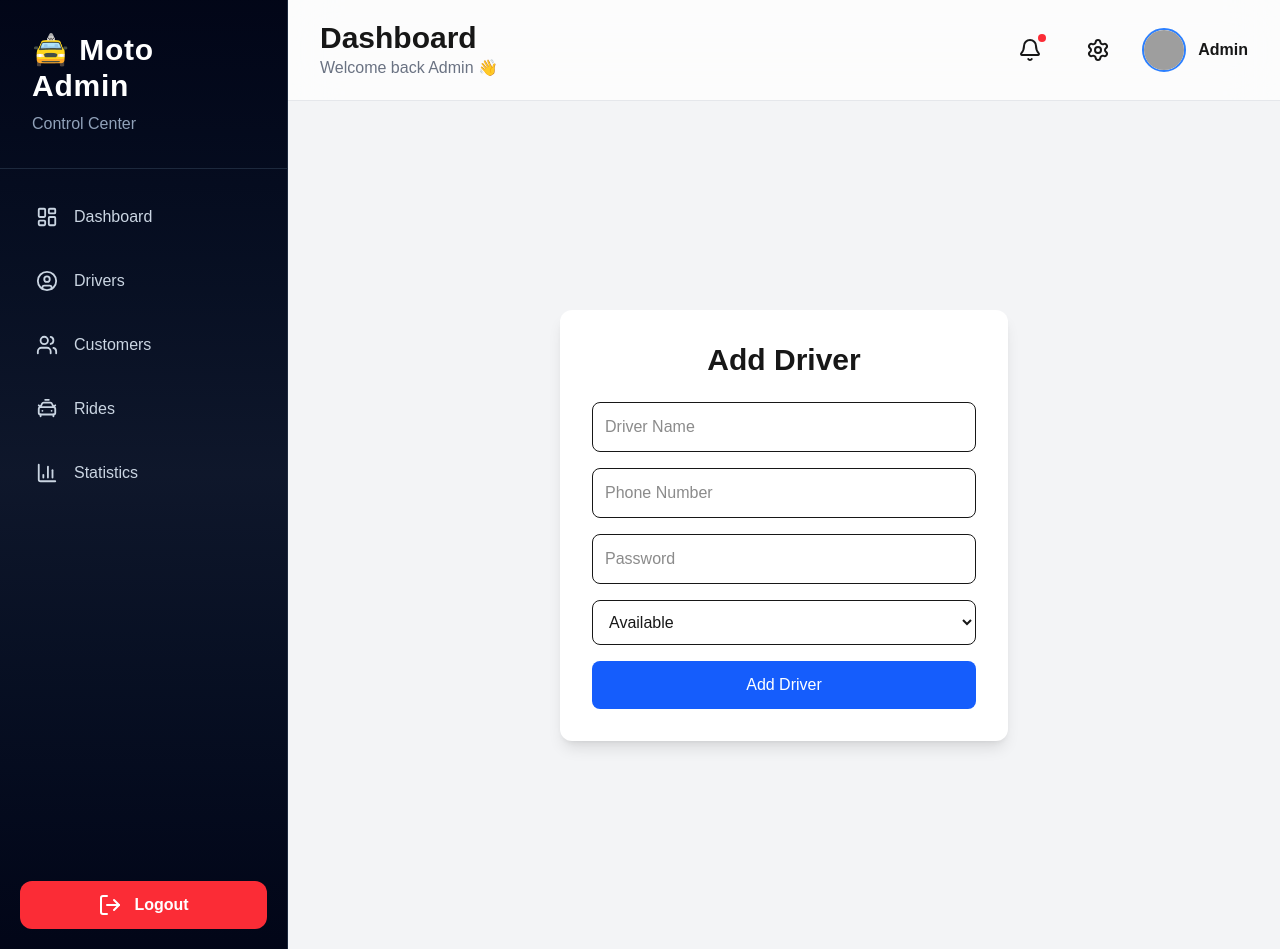
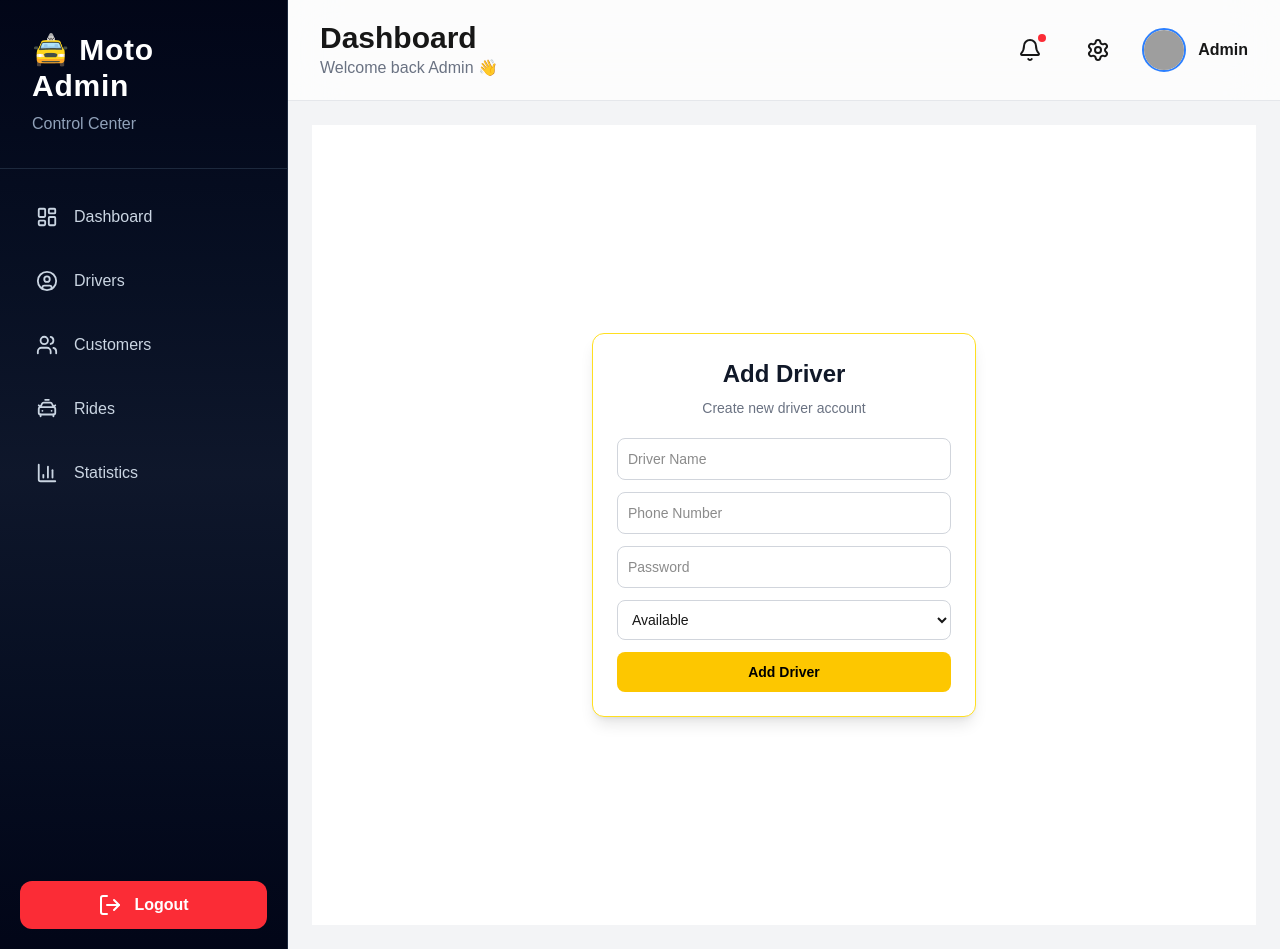
Before and after one commit to adnanminawi/Moto-delivery-Systerm, a Next.js app: page /admin/drivers/create in a window 1280 px wide. Built offline with nearby package versions, Linux system fonts and the light colour scheme; grey boxes are pictures that could not be loaded.

Commit message:
update the customer and driver profile

```diff
--- a/app/admin/customers/page.jsx
+++ b/app/admin/customers/page.jsx
@@ -20,8 +20,10 @@ export default function CustomersPage() {
         }
 
         setCustomers(data.customers);
+
       } catch (error) {
         console.log(error);
+
       } finally {
         setLoading(false);
       }
@@ -30,47 +32,152 @@ export default function CustomersPage() {
     fetchCustomers();
   }, []);
 
+
   return (
-    <div className="p-6">
+    <div className="min-h-screen bg-white p-6">
 
-      <h1 className="text-2xl font-bold mb-4">
+
+      <div className="mb-6">
+
+        <h1 className="text-3xl font-bold text-gray-900">
           Customers
         </h1>
 
-      {loading ? (
-        <p>Loading...</p>
-      ) : (
-        <div className="bg-white shadow rounded p-4">
+        <p className="text-gray-500 text-sm mt-1">
+          Manage all registered customers
+        </p>
 
-          <table className="w-full">
-
-            <thead>
-              <tr className="text-left border-b">
-                <th className="p-2">Name</th>
-                <th className="p-2">Phone</th>
-
-              </tr>
-            </thead>
-
-            <tbody>
-
-              {customers.map((c) => (
-                <tr key={c.id} className="border-b">
-
-                  <td className="p-2">{c.name}</td>
-                  <td className="p-2">{c.phone}</td>
+      </div>
 
 
 
+      {loading ? (
+
+        <p className="text-gray-500">
+          Loading...
+        </p>
+
+      ) : (
+
+
+        <div className="
+          bg-white
+          border
+          border-yellow-300
+          shadow-md
+          rounded-xl
+          p-5
+          overflow-x-auto
+        ">
+
+
+          <table className="w-full bg-white">
+
+
+            <thead>
+
+              <tr className="border-b">
+
+
+                <th className="
+                  p-3
+                  text-left
+                  text-gray-800
+                  font-semibold
+                ">
+                  Name
+                </th>
+
+
+                <th className="
+                  p-3
+                  text-left
+                  text-gray-800
+                  font-semibold
+                ">
+                  Phone
+                </th>
+
+
+                <th className="
+                  p-3
+                  text-left
+                  text-gray-800
+                  font-semibold
+                ">
+                  Action
+                </th>
+
+
               </tr>
+
+            </thead>
+
+
+
+            <tbody className="bg-white">
+
+
+              {customers.map((c) => (
+
+                <tr
+                  key={c.id}
+                  className="
+                    border-b
+                    bg-white
+                    hover:bg-gray-50
+                    transition
+                  "
+                >
+
+
+                  <td className="p-3 text-gray-700">
+                    {c.name}
+                  </td>
+
+
+                  <td className="p-3 text-gray-700">
+                    {c.phone}
+                  </td>
+
+
+                  <td className="p-3">
+
+                    <Link
+                      href={`/admin/dashboard/customer/${c.id}`}
+                      className="
+                        bg-yellow-400
+                        hover:bg-yellow-500
+                        text-black
+                        font-semibold
+                        px-4
+                        py-2
+                        rounded-lg
+                        text-sm
+                        transition
+                      "
+                    >
+                      View
+                    </Link>
+
+                  </td>
+
+
+                </tr>
+
               ))}
+
 
             </tbody>
 
+
           </table>
 
+
         </div>
+
       )}
+
 
     </div>
   );
--- a/app/admin/drivers/create/page.jsx
+++ b/app/admin/drivers/create/page.jsx
@@ -51,16 +51,32 @@ export default function CreateDriver() {
     }
   };
 
+
   return (
-    <div className="min-h-screen flex items-center justify-center bg-gray-100">
+    <div className="min-h-screen flex items-center justify-center bg-white p-4">
 
-      <div className="bg-white shadow-lg rounded-xl p-8 w-full max-w-md">
+      <div className="
+        bg-white
+        border
+        border-yellow-300
+        shadow-lg
+        rounded-xl
+        p-6
+        w-full
+        max-w-sm
+      ">
 
-        <h1 className="text-3xl font-bold mb-6 text-center">
+        <h1 className="text-2xl font-bold text-center text-gray-900 mb-2">
           Add Driver
         </h1>
 
-        <form onSubmit={handleSubmit} className="space-y-4">
+        <p className="text-center text-gray-500 text-sm mb-5">
+          Create new driver account
+        </p>
+
+
+        <form onSubmit={handleSubmit} className="space-y-3">
+
 
           <input
             type="text"
@@ -68,8 +84,18 @@ export default function CreateDriver() {
             placeholder="Driver Name"
             value={driver.name}
             onChange={handleChange}
-            className="w-full border rounded-lg p-3"
+            className="
+              w-full
+              border
+              border-gray-300
+              rounded-lg
+              p-2.5
+              text-sm
+              outline-none
+              focus:border-yellow-400
+            "
           />
+
 
           <input
             type="text"
@@ -77,8 +103,18 @@ export default function CreateDriver() {
             placeholder="Phone Number"
             value={driver.phone}
             onChange={handleChange}
-            className="w-full border rounded-lg p-3"
+            className="
+              w-full
+              border
+              border-gray-300
+              rounded-lg
+              p-2.5
+              text-sm
+              outline-none
+              focus:border-yellow-400
+            "
           />
+
 
           <input
             type="password"
@@ -86,26 +122,66 @@ export default function CreateDriver() {
             placeholder="Password"
             value={driver.password}
             onChange={handleChange}
-            className="w-full border rounded-lg p-3"
+            className="
+              w-full
+              border
+              border-gray-300
+              rounded-lg
+              p-2.5
+              text-sm
+              outline-none
+              focus:border-yellow-400
+            "
           />
+
 
           <select
             name="status"
             value={driver.status}
             onChange={handleChange}
-            className="w-full border rounded-lg p-3"
+            className="
+              w-full
+              border
+              border-gray-300
+              rounded-lg
+              p-2.5
+              text-sm
+              outline-none
+              focus:border-yellow-400
+            "
           >
-            <option value="available">Available</option>
-            <option value="busy">Busy</option>
-            <option value="offline">Offline</option>
+            <option value="available">
+              Available
+            </option>
+
+            <option value="busy">
+              Busy
+            </option>
+
+            <option value="offline">
+              Offline
+            </option>
+
           </select>
+
 
           <button
             type="submit"
-            className="w-full bg-blue-600 hover:bg-blue-700 text-white py-3 rounded-lg"
+            className="
+              w-full
+              bg-yellow-400
+              hover:bg-yellow-500
+              text-black
+              font-semibold
+              py-2.5
+              rounded-lg
+              text-sm
+              transition
+            "
           >
             Add Driver
           </button>
+
 
         </form>
 
--- a/app/admin/drivers/page.jsx
+++ b/app/admin/drivers/page.jsx
@@ -15,7 +15,6 @@ export default function DriversPage() {
 
         console.log("API DATA:", data);
 
-        // ✅ حماية كاملة
         setDrivers(Array.isArray(data?.drivers) ? data.drivers : []);
 
       } catch (err) {
@@ -51,7 +50,7 @@ export default function DriversPage() {
 
         <Link
           href="/admin/drivers/create"
-          className="bg-blue-600 text-white px-4 py-2 rounded"
+          className="bg-yellow-500 text-white px-4 py-2 rounded"
         >
           + Add Driver
         </Link>
@@ -90,7 +89,7 @@ export default function DriversPage() {
                   <td className="p-3 flex gap-2">
 
                   <Link
-  href={`/admin/drivers/${driver.id}`}
+  href={`/admin/dashboard/drivers/${driver.id}`}
   className="px-3 py-1 bg-green-500 text-white rounded"
 >
   View
```
Also changed, not shown: app/admin/dashboard/customer/[id]/page.jsx (renamed from app/dashboard/customer/[id]/page.jsx), app/admin/dashboard/drivers/[id]/page.jsx (renamed from app/dashboard/drivers/[id]/page.jsx). Lines whose indentation alone changed are shown as unchanged.
